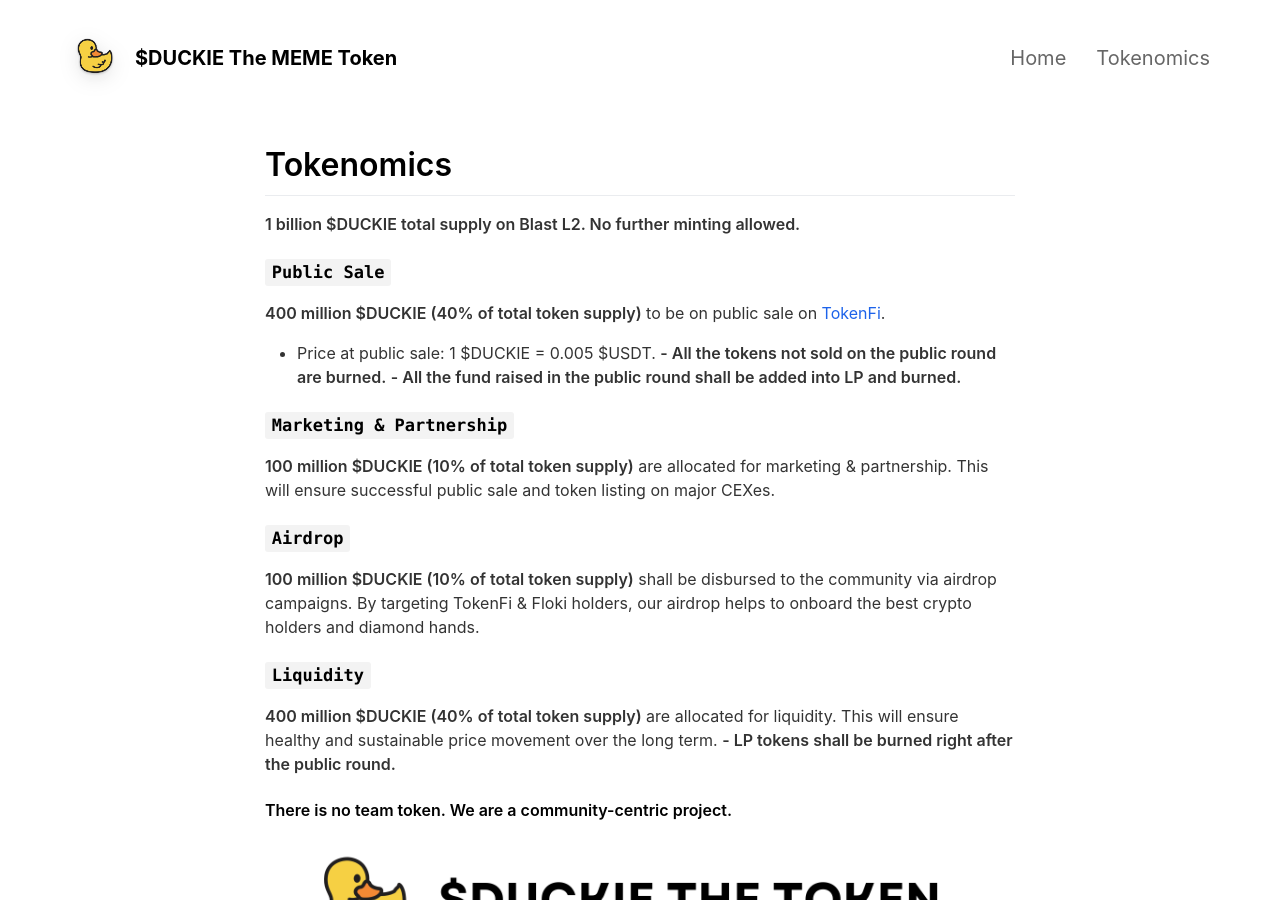
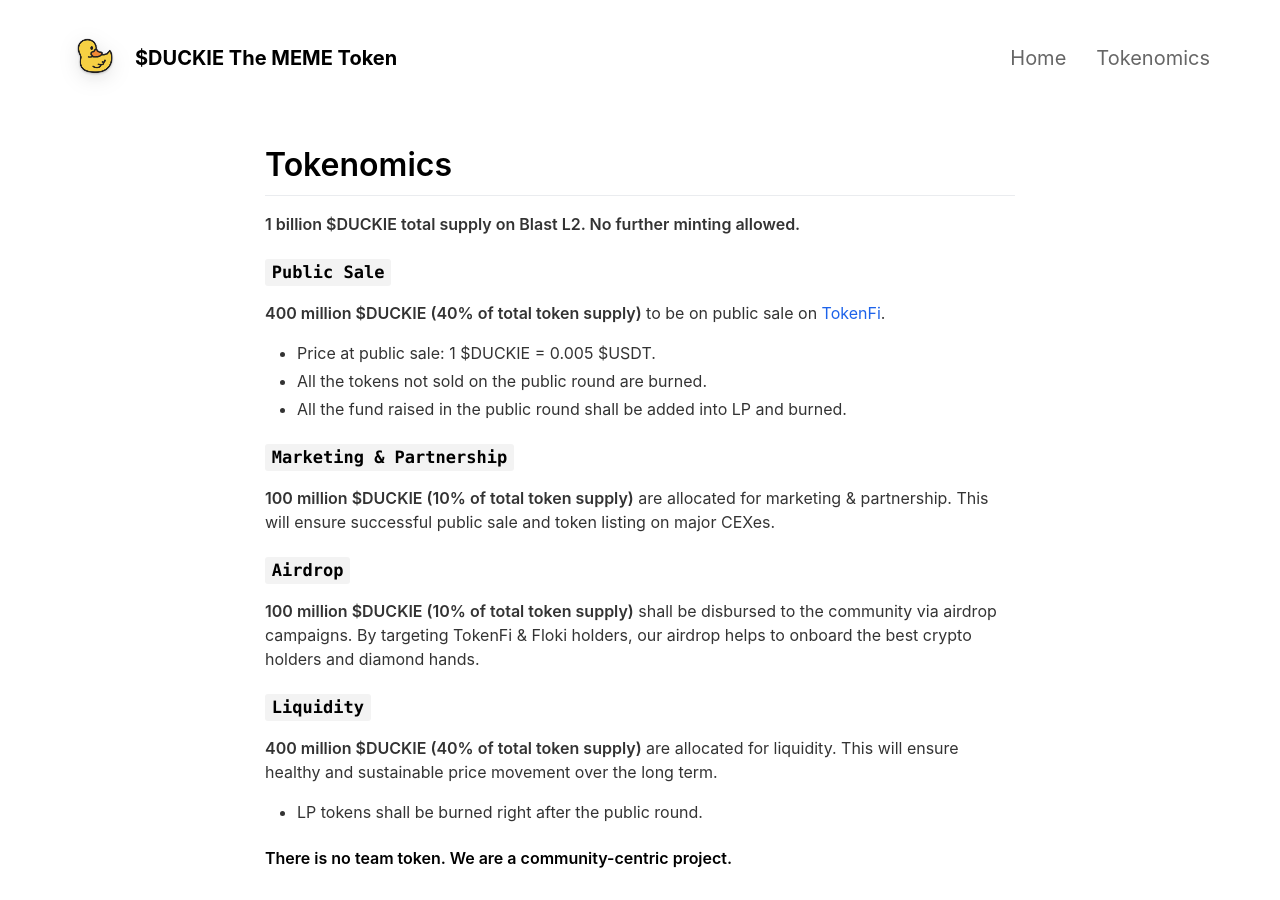
Before and after one commit to duckiethetoken/duckiethetoken, a Jekyll site: the page built from _pages/tokenomics.md, in a window 1280 px wide and 900 px high. Built offline with Jekyll 4.4.1, drawn with Linux system fonts in a browser that asks for light colours; nearby versions of some CDN libraries.

```diff
--- a/_pages/tokenomics.md
+++ b/_pages/tokenomics.md
@@ -10,8 +10,8 @@ include_in_header: true
 ### `Public Sale`
 **400 million $DUCKIE (40% of total token supply)** to be on public sale on [TokenFi](https://tokenfi.com).
 - Price at public sale: 1 $DUCKIE = 0.005 $USDT.
-**- All the tokens not sold on the public round are burned.**
-**- All the fund raised in the public round shall be added into LP and burned.**
+- All the tokens not sold on the public round are burned.
+- All the fund raised in the public round shall be added into LP and burned.
 
 ### `Marketing & Partnership`
 **100 million $DUCKIE (10% of total token supply)** are allocated for marketing & partnership. This will ensure successful public sale and token listing on major CEXes.
@@ -21,7 +21,7 @@ include_in_header: true
 
 ### `Liquidity`
 **400 million $DUCKIE (40% of total token supply)** are allocated for liquidity. This will ensure healthy and sustainable price movement over the long term.
-**- LP tokens shall be burned right after the public round.**
+- LP tokens shall be burned right after the public round.
 
 #### There is no team token. We are a community-centric project.
 
```
